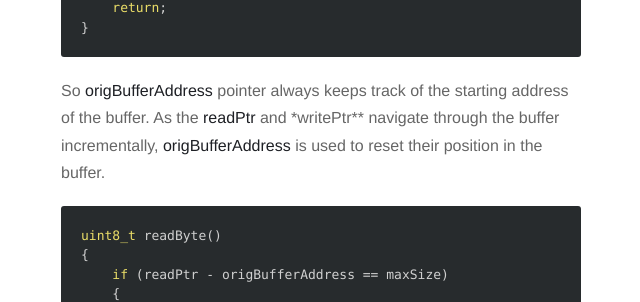
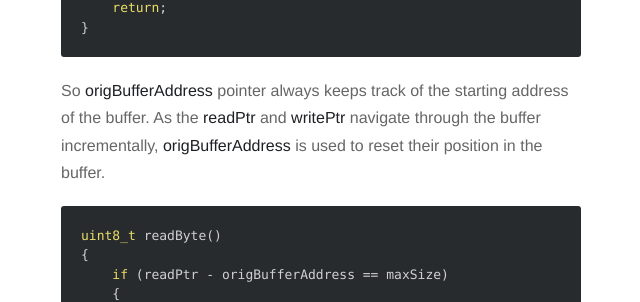
Before and after one commit to hshercha/hshercha.github.io, a Jekyll site: the page built from _posts/2016-05-12-Circular-Buffer.markdown, in a window 1280 px wide and 900 px high, scrolled down 694 px. Shown: the part 151-453 px from the top of the window, without its empty margins (319-959 px from the left). Built offline with Jekyll 4.4.1, drawn with Linux system fonts in a browser that asks for light colours; nearby versions of some CDN libraries.

```diff
--- a/_posts/2016-05-12-Circular-Buffer.markdown
+++ b/_posts/2016-05-12-Circular-Buffer.markdown
@@ -29,7 +29,7 @@ void initialize(size_t size)
 
 {% endhighlight %}
 
-So **origBufferAddress** pointer always keeps track of the starting address of the buffer. As the **readPtr** and *writePtr** navigate through the buffer incrementally, **origBufferAddress** is used to reset their position in the buffer.
+So **origBufferAddress** pointer always keeps track of the starting address of the buffer. As the **readPtr** and **writePtr** navigate through the buffer incrementally, **origBufferAddress** is used to reset their position in the buffer.
 
 {% highlight C %}
 
```
